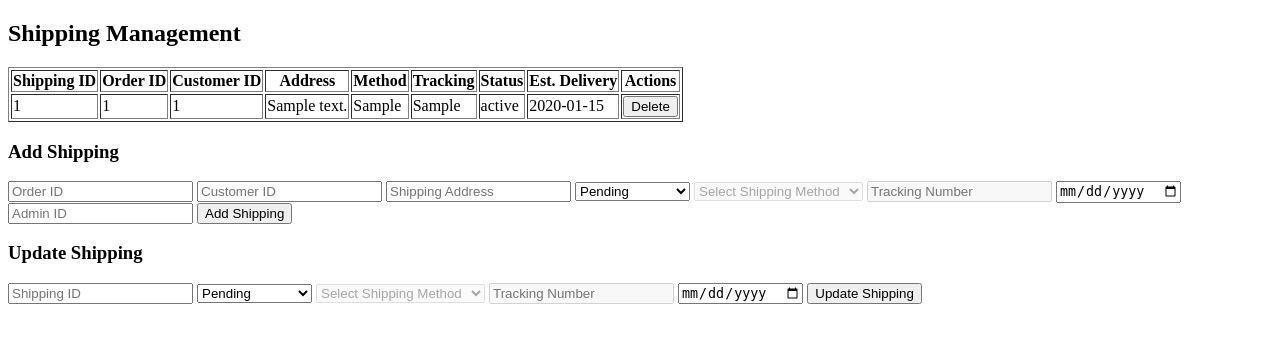
After one commit to CelineKong65/FYP, a PHP site: page /shipping.php in a window 1280 px wide. The commit adds this page. Shown: the top 343 px of the page. Run offline with PHP 8.4, Linux system fonts and the light colour scheme; tables that the repository leaves empty hold one stand-in row (values such as "Sample post").

Commit message:
shipping

```diff
--- /dev/null
+++ b/shipping.php
@@ -0,0 +1,194 @@
+<?php
+include 'config.php'; // Ensure this file contains the PDO connection ($conn)
+
+// Fetch all shipping records
+$stmt = $conn->prepare("SELECT * FROM shipping");
+$stmt->execute();
+$shippings = $stmt->fetchAll(PDO::FETCH_ASSOC);
+
+// Handle form submission
+if ($_SERVER['REQUEST_METHOD'] == 'POST') {
+    if (isset($_POST['add'])) {
+        $order_id = $_POST['order_id'];
+        $cust_id = $_POST['cust_id'];
+        $address = $_POST['address'];
+        $status = $_POST['status'];
+        $est_date = $_POST['est_date'];
+        $admin_id = $_POST['admin_id'];
+
+        // If status is "Pending" or "Processing", make shipping method and tracking number NULL
+        if ($status == "Pending" || $status == "Processing") {
+            $method = null;
+            $tracking = null;
+        } else {
+            $method = $_POST['method'];
+            $tracking = $_POST['tracking'];
+        }
+
+        $stmt = $conn->prepare("INSERT INTO shipping (OrderID, CustID, ShippingAddress, ShippingMethod, TrackingNum, ShippingStatus, EstimateDeliveryDate, AdminID) VALUES (?, ?, ?, ?, ?, ?, ?, ?)");
+        $stmt->execute([$order_id, $cust_id, $address, $method, $tracking, $status, $est_date, $admin_id]);
+
+        header("Location: shipping.php");
+        exit;
+    } elseif (isset($_POST['update'])) {
+        $shipping_id = $_POST['shipping_id'];
+        $status = $_POST['status'];
+        $actual_date = $_POST['actual_date'];
+
+        // If status is "Pending" or "Processing", make shipping method and tracking number NULL
+        if ($status == "Pending" || $status == "Processing") {
+            $method = null;
+            $tracking = null;
+        } else {
+            $method = $_POST['method'];
+            $tracking = $_POST['tracking'];
+        }
+
+        $stmt = $conn->prepare("UPDATE shipping SET TrackingNum = ?, ShippingMethod = ?, ShippingStatus = ?, ActualDeliveryDate = ? WHERE ShippingID = ?");
+        $stmt->execute([$tracking, $method, $status, $actual_date, $shipping_id]);
+
+        header("Location: shipping.php");
+        exit;
+    } elseif (isset($_POST['delete'])) {
+        $stmt = $conn->prepare("DELETE FROM shipping WHERE ShippingID = ?");
+        $stmt->execute([$_POST['shipping_id']]);
+
+        header("Location: shipping.php");
+        exit;
+    }
+}
+?>
+
+<!DOCTYPE html>
+<html>
+<head>
+    <title>Admin - Manage Shipping</title>
+</head>
+<body>
+    <h2>Shipping Management</h2>
+    <table border="1">
+        <tr>
+            <th>Shipping ID</th>
+            <th>Order ID</th>
+            <th>Customer ID</th>
+            <th>Address</th>
+            <th>Method</th>
+            <th>Tracking</th>
+            <th>Status</th>
+            <th>Est. Delivery</th>
+            <th>Actions</th>
+        </tr>
+        <?php foreach ($shippings as $shipping) { ?>
+            <tr>
+                <td><?= $shipping['ShippingID'] ?></td>
+                <td><?= $shipping['OrderID'] ?></td>
+                <td><?= $shipping['CustID'] ?></td>
+                <td><?= $shipping['ShippingAddress'] ?></td>
+                <td><?= $shipping['ShippingMethod'] ?: "N/A" ?></td>
+                <td><?= $shipping['TrackingNum'] ?: "N/A" ?></td>
+                <td><?= $shipping['ShippingStatus'] ?></td>
+                <td><?= $shipping['EstimateDeliveryDate'] ?></td>
+                <td>
+                    <form method="POST" style="display:inline;">
+                        <input type="hidden" name="shipping_id" value="<?= $shipping['ShippingID'] ?>">
+                        <button type="submit" name="delete">Delete</button>
+                    </form>
+                </td>
+            </tr>
+        <?php } ?>
+    </table>
+
+    <h3>Add Shipping</h3>
+    <form method="POST">
+        <input type="text" name="order_id" placeholder="Order ID" required>
+        <input type="text" name="cust_id" placeholder="Customer ID" required>
+        <input type="text" name="address" placeholder="Shipping Address" required>
+
+        <select name="status" required>
+            <option value="Pending">Pending</option>
+            <option value="Processing">Processing</option>
+            <option value="Shipped">Shipped</option>
+            <option value="Out for Delivery">Out for Delivery</option>
+            <option value="Delivered">Delivered</option>
+            <option value="Failed Delivery">Failed Delivery</option>
+            <option value="Returned">Returned</option>
+            <option value="Cancelled">Cancelled</option>
+        </select>
+
+        <select name="method">
+            <option value="">Select Shipping Method</option>
+            <option value="PosLaju">PosLaju</option>
+            <option value="J&T Express">J&T Express</option>
+            <option value="GDex">GDex</option>
+            <option value="DHL Express">DHL Express</option>
+            <option value="Ninja Van">Ninja Van</option>
+            <option value="Lalamove / GrabExpress">Lalamove / GrabExpress</option>
+        </select>
+
+        <input type="text" name="tracking" placeholder="Tracking Number">
+
+        <input type="date" name="est_date" required>
+        <input type="text" name="admin_id" placeholder="Admin ID" required>
+        <button type="submit" name="add">Add Shipping</button>
+    </form>
+
+    <h3>Update Shipping</h3>
+    <form method="POST">
+        <input type="text" name="shipping_id" placeholder="Shipping ID" required>
+
+        <select name="status" required>
+            <option value="Pending">Pending</option>
+            <option value="Processing">Processing</option>
+            <option value="Shipped">Shipped</option>
+            <option value="Out for Delivery">Out for Delivery</option>
+            <option value="Delivered">Delivered</option>
+            <option value="Failed Delivery">Failed Delivery</option>
+            <option value="Returned">Returned</option>
+            <option value="Cancelled">Cancelled</option>
+        </select>
+
+        <select name="method">
+            <option value="">Select Shipping Method</option>
+            <option value="PosLaju">PosLaju</option>
+            <option value="J&T Express">J&T Express</option>
+            <option value="GDex">GDex</option>
+            <option value="DHL Express">DHL Express</option>
+            <option value="Ninja Van">Ninja Van</option>
+            <option value="Lalamove / GrabExpress">Lalamove / GrabExpress</option>
+        </select>
+
+        <input type="text" name="tracking" placeholder="Tracking Number">
+        <input type="date" name="actual_date">
+        <button type="submit" name="update">Update Shipping</button>
+    </form>
+    <script>
+        function toggleShippingFields(form) {
+            var status = form.querySelector("select[name='status']").value;
+            var methodField = form.querySelector("select[name='method']");
+            var trackingField = form.querySelector("input[name='tracking']");
+
+            if (status === "Pending" || status === "Processing") {
+                methodField.disabled = true;
+                trackingField.disabled = true;
+                methodField.value = "";
+                trackingField.value = "";
+            } else {
+                methodField.disabled = false;
+                trackingField.disabled = false;
+            }
+        }
+
+        document.addEventListener("DOMContentLoaded", function() {
+            document.querySelectorAll("form").forEach(function(form) {
+                var statusField = form.querySelector("select[name='status']");
+                if (statusField) {
+                    statusField.addEventListener("change", function() {
+                        toggleShippingFields(form);
+                    });
+                    toggleShippingFields(form); // Initialize fields based on default selection
+                }
+            });
+        });
+    </script>
+</body>
+</html>
```
Also changed, not shown: add_to_cart.php (added, +56 -0 lines), customer_shipping.php (added, +39 -0 lines), product_details.php (+0 -24 lines).
